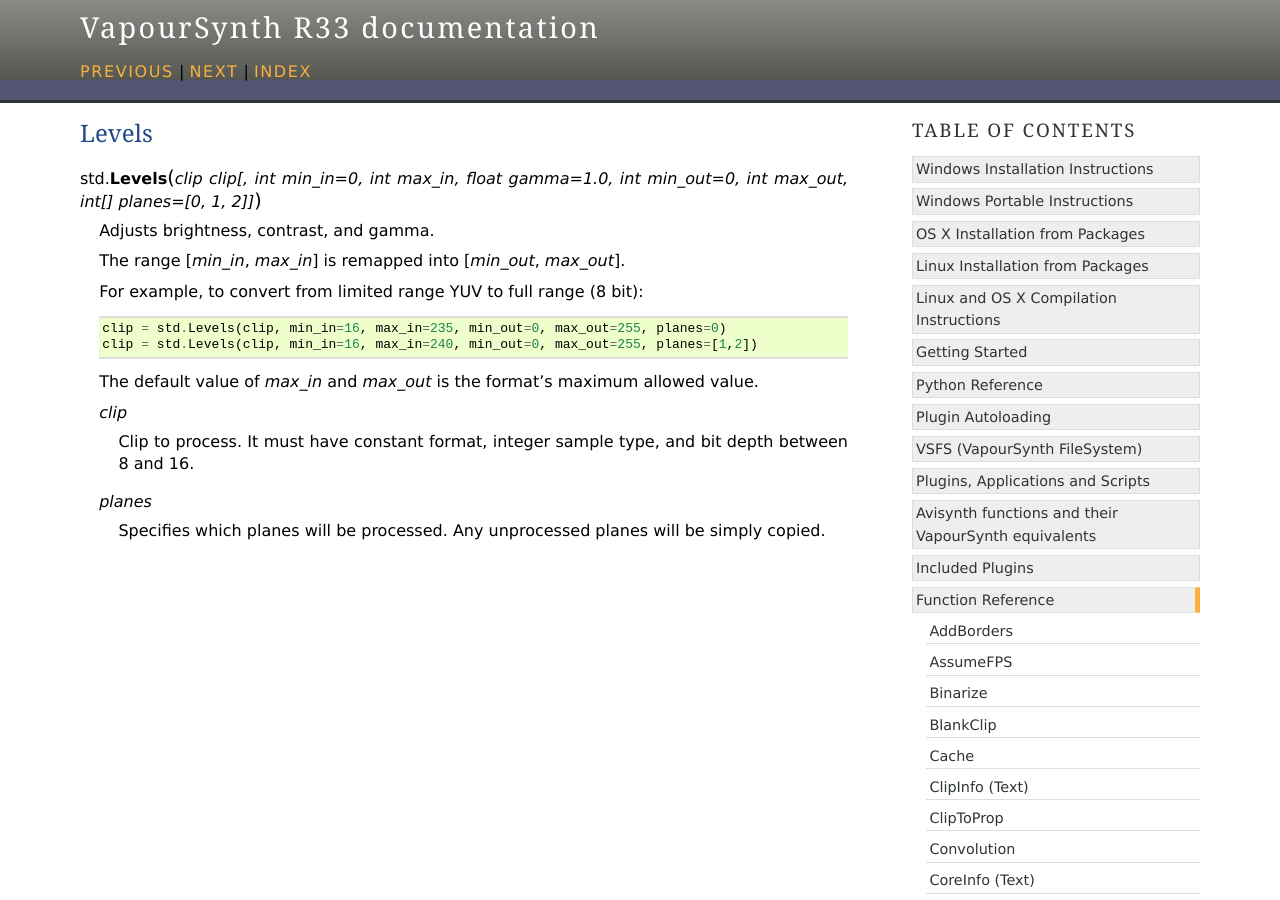
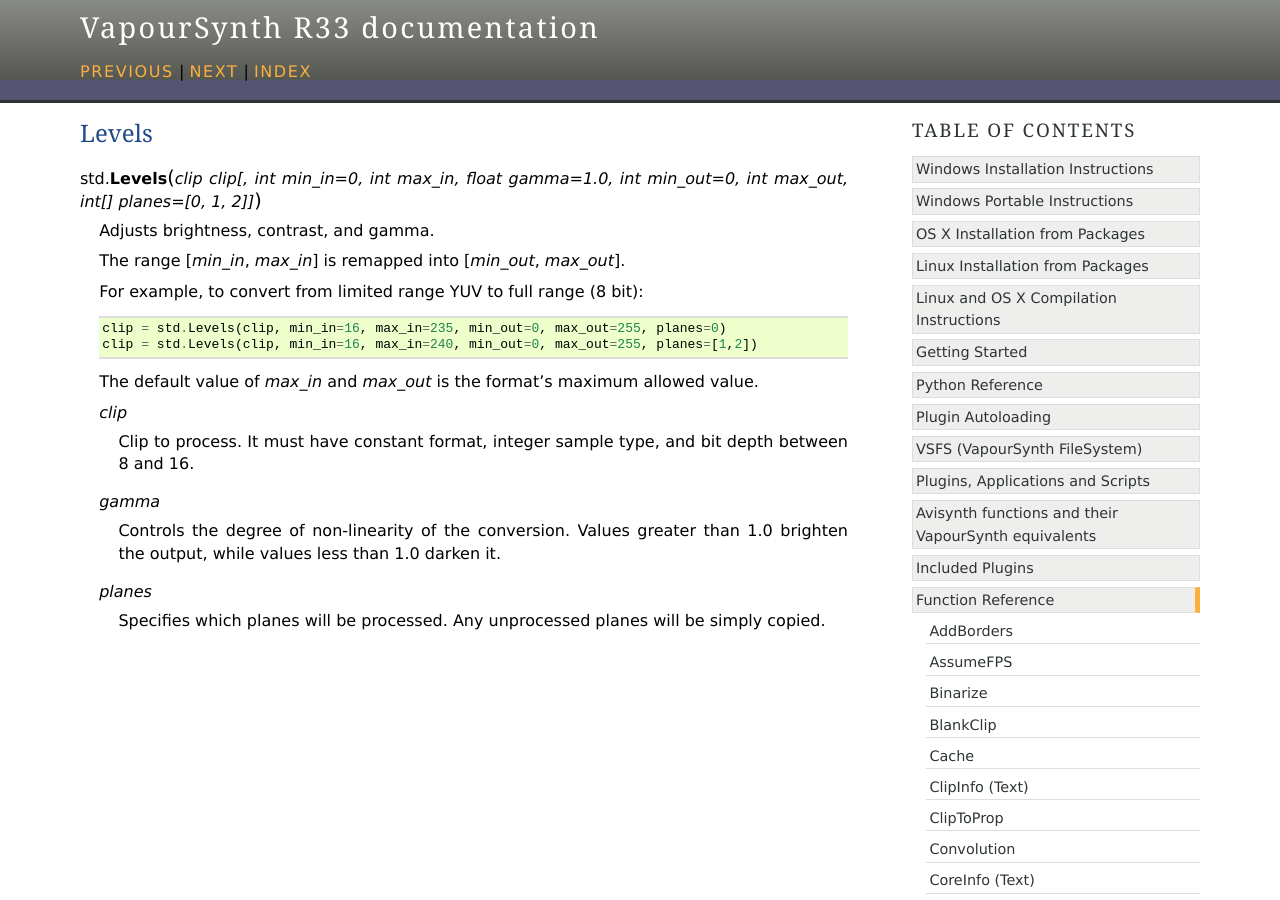
Before and after one commit to vapoursynth/vapoursynth, a Sphinx documentation site: the page built from doc/functions/levels.rst, in a window 1280 px wide and 900 px high. Built offline with Sphinx 7.4.7, drawn with Linux system fonts in a browser that asks for light colours; formulas are drawn with MathJax 3.

Commit message:
doc: Document Levels parameter "gamma"

```diff
--- a/doc/functions/levels.rst
+++ b/doc/functions/levels.rst
@@ -20,6 +20,11 @@
       Clip to process. It must have constant format, integer sample type,
       and bit depth between 8 and 16.
 
+   *gamma*
+      Controls the degree of non-linearity of the conversion. Values
+      greater than 1.0 brighten the output, while values less than 1.0
+      darken it.
+
    *planes*
       Specifies which planes will be processed. Any unprocessed planes
       will be simply copied.
```
